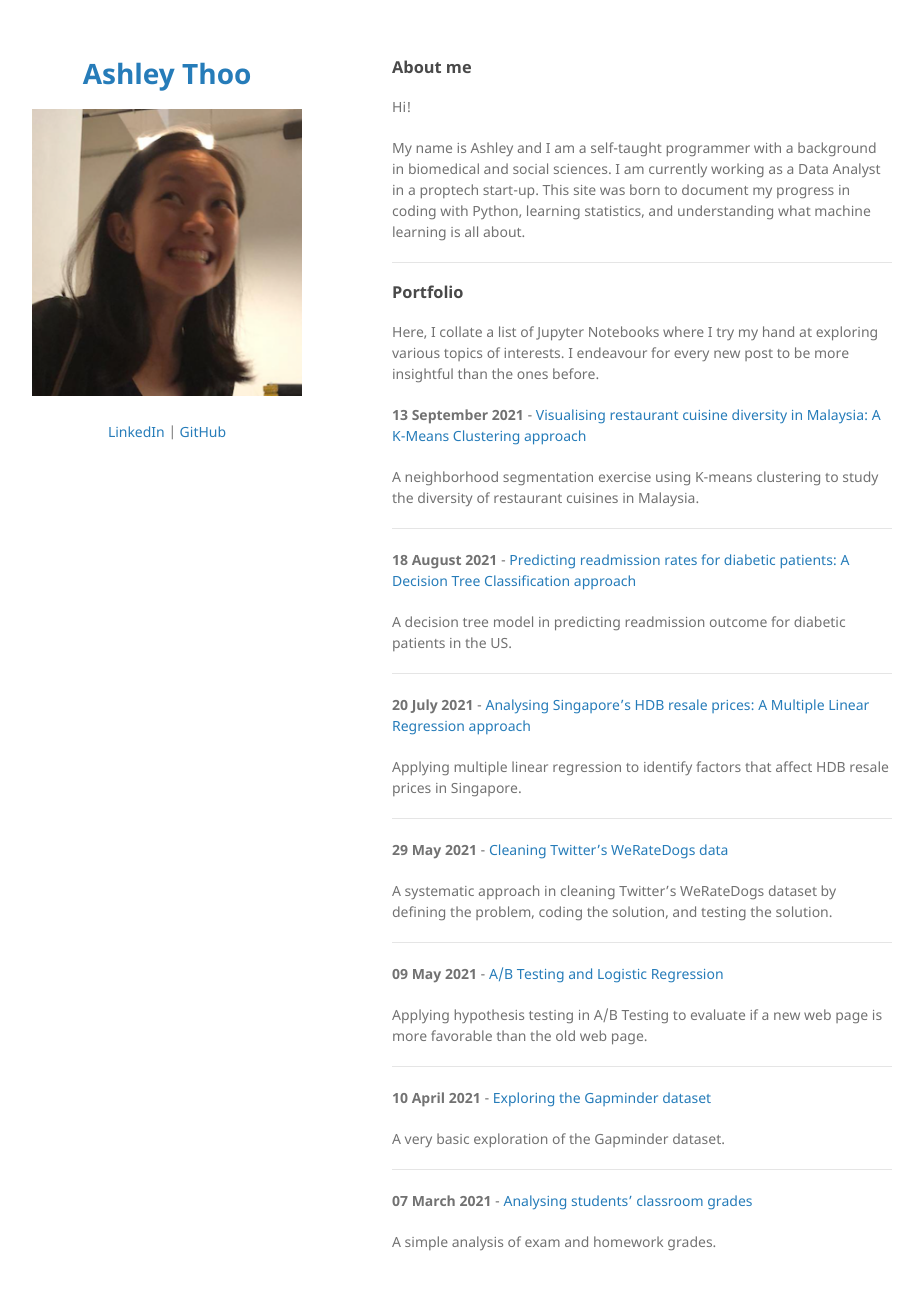
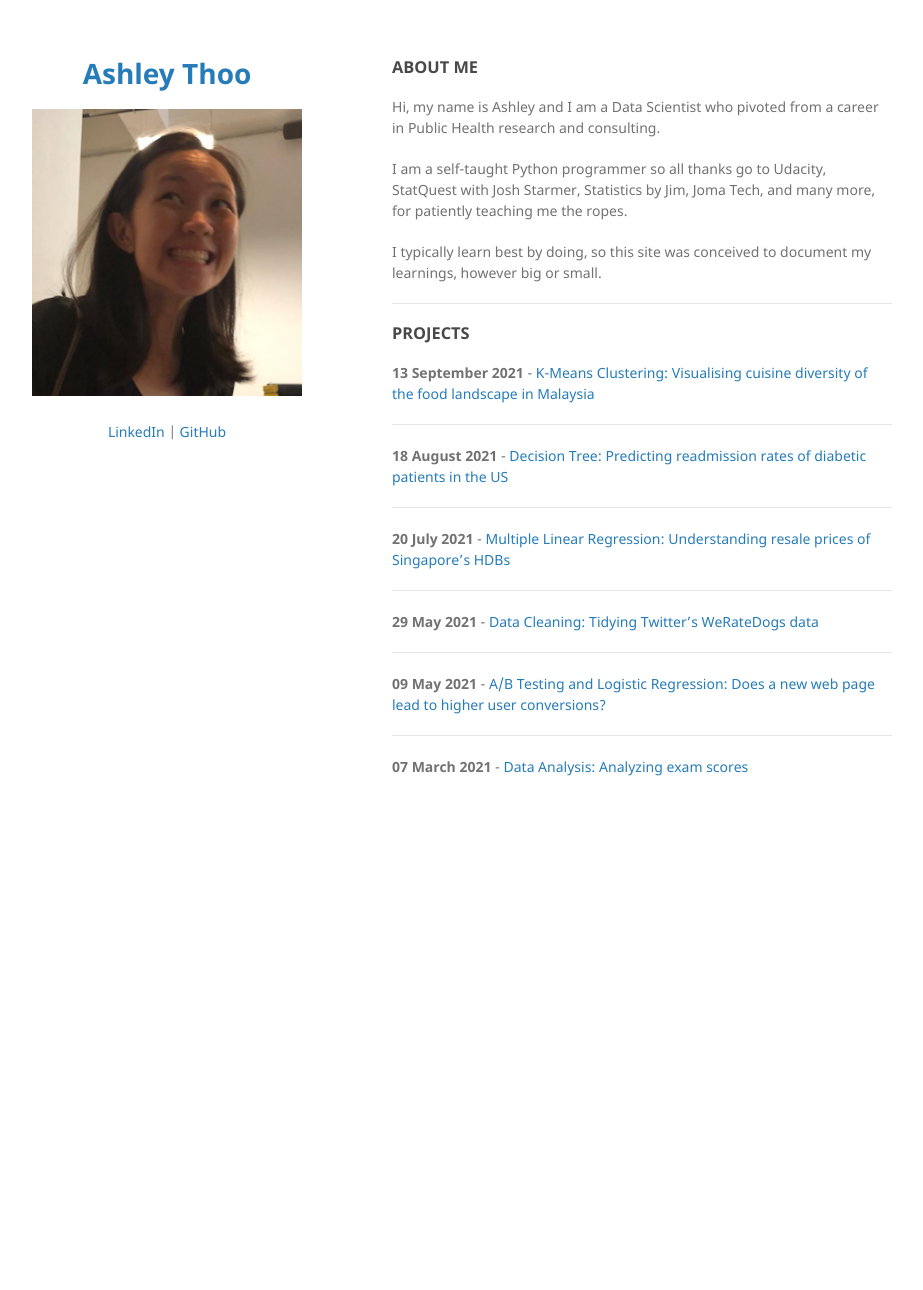
Before and after one commit to ashleythy/ashleythy.github.io, a Jekyll site: the page built from index.md, in a window 1280 px wide and 1322 px high. Shown: the top 1290 px of the window, without its empty margins (178-1101 px from the left). Built offline with Jekyll 4.4.1, drawn with Linux system fonts in a browser that asks for light colours; our own code applies the rules of GitHub Pages for plain Markdown files.

Commit message:
edit intro

```diff
--- a/index.md
+++ b/index.md
@@ -1,52 +1,33 @@
+### ABOUT ME
 
-### About me
+Hi, my name is Ashley and I am a Data Scientist who pivoted from a career in Public Health research and consulting.
 
-Hi!
+I am a self-taught Python programmer so all thanks go to Udacity, StatQuest with Josh Starmer, Statistics by Jim, Joma Tech, and many more, for patiently teaching me the ropes.
 
-My name is Ashley and I am a self-taught programmer with a background in biomedical and social sciences. I am currently working as a Data Analyst in a proptech start-up. This site was born to document my progress in coding with Python, learning statistics, and understanding what machine learning is all about.
+I typically learn best by doing, so this site was conceived to document my learnings, however big or small.
 
 ---
 
-### Portfolio
+### PROJECTS
 
-Here, I collate a list of Jupyter Notebooks where I try my hand at exploring various topics of interests. I endeavour for every new post to be more insightful than the ones before.
-
-<b>13 September 2021</b> - [Visualising restaurant cuisine diversity in Malaysia: A K-Means Clustering approach](/html/entry14.html)
-
-A neighborhood segmentation exercise using K-means clustering to study the diversity of restaurant cuisines in Malaysia.
+<b>13 September 2021</b> - [K-Means Clustering: Visualising cuisine diversity of the food landscape in Malaysia](/html/entry14.html)
 
 ---
 
-<b>18 August 2021</b> - [Predicting readmission rates for diabetic patients: A Decision Tree Classification approach](/html/entry13.html)
-
-A decision tree model in predicting readmission outcome for diabetic patients in the US.
+<b>18 August 2021</b> - [Decision Tree: Predicting readmission rates of diabetic patients in the US](/html/entry13.html)
 
 ---
 
-<b>20 July 2021</b> - [Analysing Singapore's HDB resale prices: A Multiple Linear Regression approach](/html/entry12.html)
-
-Applying multiple linear regression to identify factors that affect HDB resale prices in Singapore.
+<b>20 July 2021</b> - [Multiple Linear Regression: Understanding resale prices of Singapore's HDBs](/html/entry12.html)
 
 ---
 
-<b>29 May 2021</b> - [Cleaning Twitter's WeRateDogs data](/html/entry11.html)
-
-A systematic approach in cleaning Twitter's WeRateDogs dataset by defining the problem, coding the solution, and testing the solution.
+<b>29 May 2021</b> - [Data Cleaning: Tidying Twitter's WeRateDogs data](/html/entry11.html)
 
 ---
 
-<b>09 May 2021</b> - [A/B Testing and Logistic Regression](/html/entry10.html)
-
-Applying hypothesis testing in A/B Testing to evaluate if a new web page is more favorable than the old web page.
+<b>09 May 2021</b> - [A/B Testing and Logistic Regression: Does a new web page lead to higher user conversions?](/html/entry10.html)
 
 ---
 
-<b>10 April 2021</b> - [Exploring the Gapminder dataset](/html/entry9.html)
-
-A very basic exploration of the Gapminder dataset.
-
----
-
-<b>07 March 2021</b> - [Analysing students' classroom grades](/html/entry7.html)
-
-A simple analysis of exam and homework grades.
+<b>07 March 2021</b> - [Data Analysis: Analyzing exam scores](/html/entry7.html)
```
